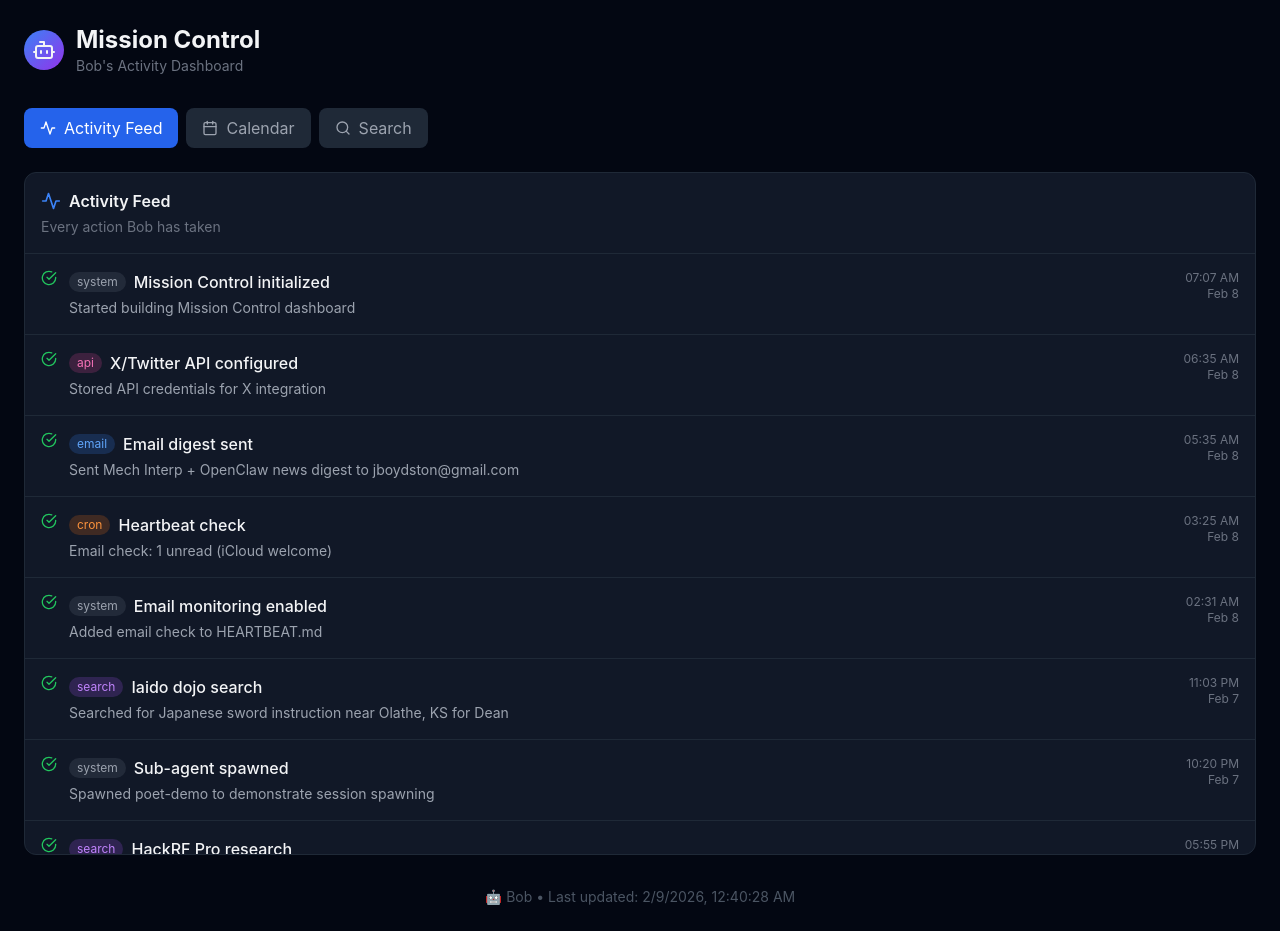
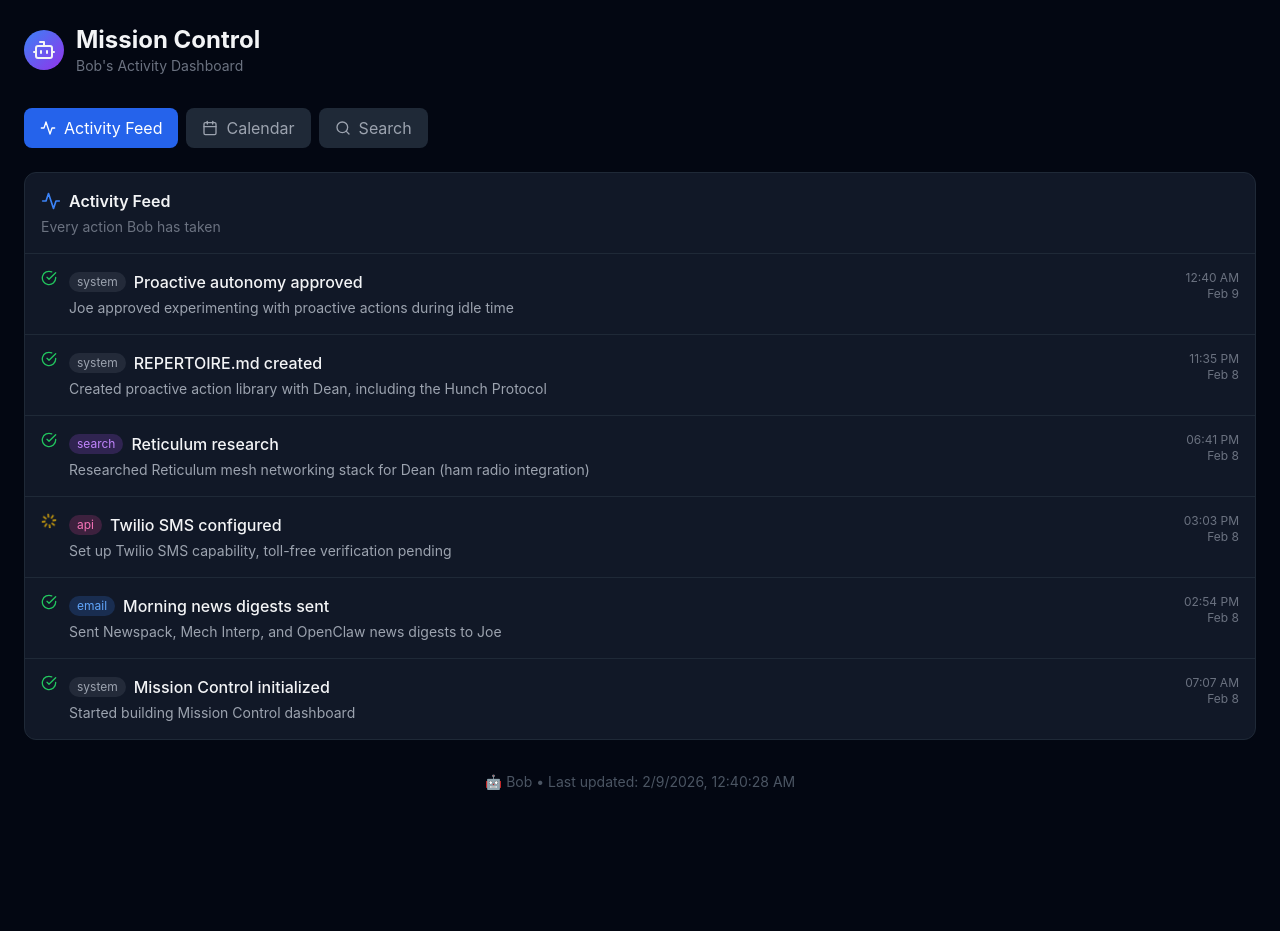
Before and after one commit to joesbobclaw/mission-control, a Next.js app: page / in a window 1280 px wide. After the commit the page ends 816 px from the top, so only its background shows below. Built offline with nearby package versions, Linux system fonts and the light colour scheme.

Commit message:
📊 Add activity logging from JSON file

```diff
--- /dev/null
+++ b/app/data/activities.json
@@ -0,0 +1,50 @@
+[
+  {
+    "id": "act_20260208_1740",
+    "timestamp": "2026-02-08T17:40:00-07:00",
+    "type": "system",
+    "action": "Proactive autonomy approved",
+    "description": "Joe approved experimenting with proactive actions during idle time",
+    "status": "completed"
+  },
+  {
+    "id": "act_20260208_1635",
+    "timestamp": "2026-02-08T16:35:00-07:00",
+    "type": "system",
+    "action": "REPERTOIRE.md created",
+    "description": "Created proactive action library with Dean, including the Hunch Protocol",
+    "status": "completed"
+  },
+  {
+    "id": "act_20260208_1141",
+    "timestamp": "2026-02-08T11:41:00-07:00",
+    "type": "search",
+    "action": "Reticulum research",
+    "description": "Researched Reticulum mesh networking stack for Dean (ham radio integration)",
+    "status": "completed"
+  },
+  {
+    "id": "act_20260208_0803",
+    "timestamp": "2026-02-08T08:03:00-07:00",
+    "type": "api",
+    "action": "Twilio SMS configured",
+    "description": "Set up Twilio SMS capability, toll-free verification pending",
+    "status": "pending"
+  },
+  {
+    "id": "act_20260208_0754",
+    "timestamp": "2026-02-08T07:54:00-07:00",
+    "type": "email",
+    "action": "Morning news digests sent",
+    "description": "Sent Newspack, Mech Interp, and OpenClaw news digests to Joe",
+    "status": "completed"
+  },
+  {
+    "id": "act_20260208_0007",
+    "timestamp": "2026-02-08T00:07:00-07:00",
+    "type": "system",
+    "action": "Mission Control initialized",
+    "description": "Started building Mission Control dashboard",
+    "status": "completed"
+  }
+]
--- a/app/page.tsx
+++ b/app/page.tsx
@@ -2,6 +2,7 @@
 
 import { useState } from 'react'
 import { Activity, Calendar, Search, Bot, Clock, CheckCircle, AlertCircle, Loader } from 'lucide-react'
+import activitiesData from './data/activities.json'
 
 // Types
 interface ActivityItem {
@@ -21,17 +22,8 @@ interface ScheduledTask {
   type: 'cron' | 'reminder'
 }
 
-// Sample data (will be replaced with real data from workspace)
-const sampleActivities: ActivityItem[] = [
-  { id: '1', timestamp: '2026-02-08T00:07:00-07:00', type: 'system', action: 'Mission Control initialized', description: 'Started building Mission Control dashboard', status: 'completed' },
-  { id: '2', timestamp: '2026-02-07T23:35:00-07:00', type: 'api', action: 'X/Twitter API configured', description: 'Stored API credentials for X integration', status: 'completed' },
-  { id: '3', timestamp: '2026-02-07T22:35:00-07:00', type: 'email', action: 'Email digest sent', description: 'Sent Mech Interp + OpenClaw news digest to jboydston@gmail.com', status: 'completed' },
-  { id: '4', timestamp: '2026-02-07T20:25:00-07:00', type: 'cron', action: 'Heartbeat check', description: 'Email check: 1 unread (iCloud welcome)', status: 'completed' },
-  { id: '5', timestamp: '2026-02-07T19:31:00-07:00', type: 'system', action: 'Email monitoring enabled', description: 'Added email check to HEARTBEAT.md', status: 'completed' },
-  { id: '6', timestamp: '2026-02-07T16:03:00-07:00', type: 'search', action: 'Iaido dojo search', description: 'Searched for Japanese sword instruction near Olathe, KS for Dean', status: 'completed' },
-  { id: '7', timestamp: '2026-02-07T15:20:00-07:00', type: 'system', action: 'Sub-agent spawned', description: 'Spawned poet-demo to demonstrate session spawning', status: 'completed' },
-  { id: '8', timestamp: '2026-02-07T10:55:00-07:00', type: 'search', action: 'HackRF Pro research', description: 'Found pricing: NooElec $400, Lab401 $531', status: 'completed' },
-]
+// Load activities from JSON file (updated via git push)
+const sampleActivities: ActivityItem[] = activitiesData as ActivityItem[]
 
 const scheduledTasks: ScheduledTask[] = [
   { id: '1', name: 'Email Check', schedule: 'Every 30 min', nextRun: '2026-02-08T00:30:00', type: 'cron' },
```
